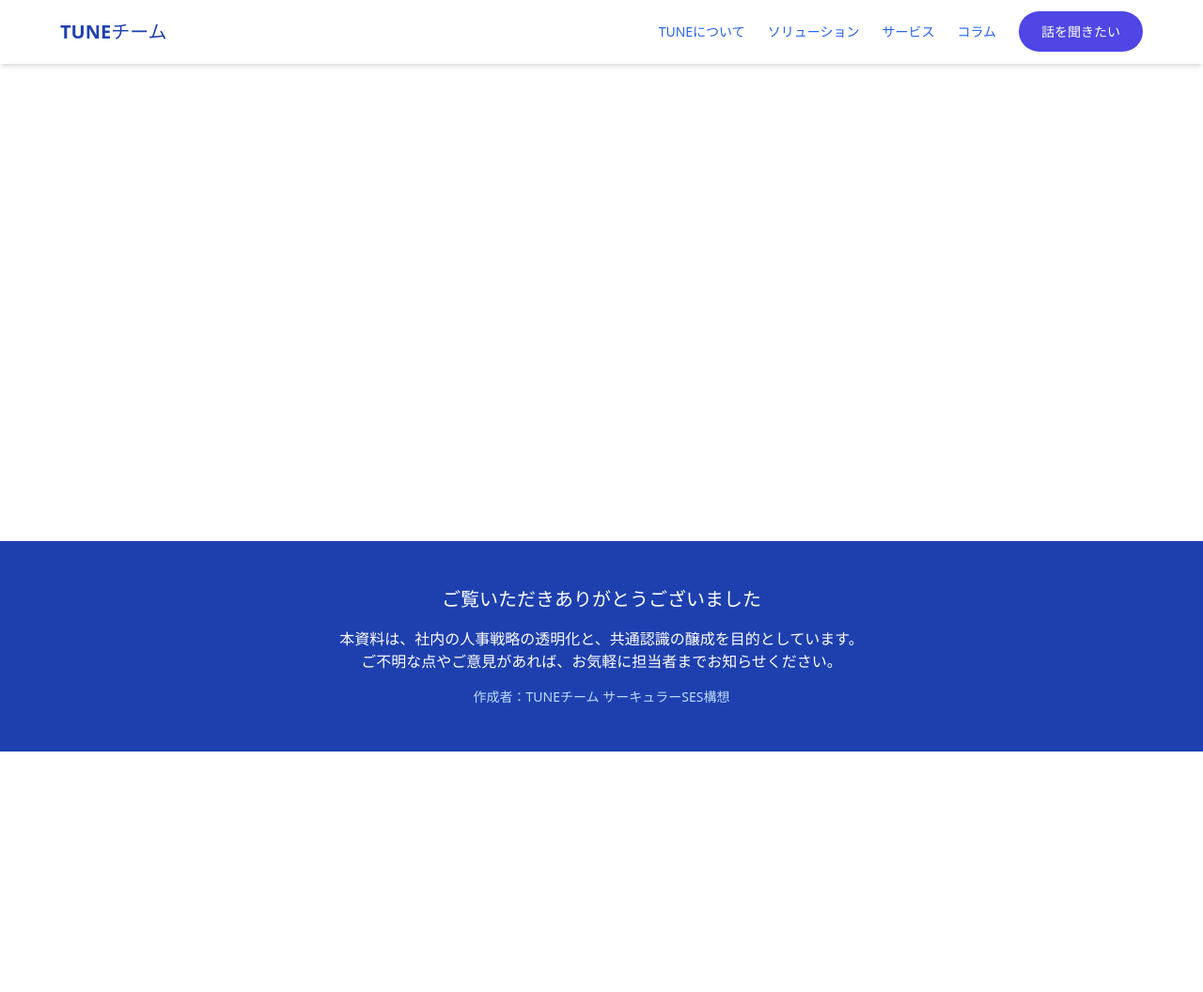
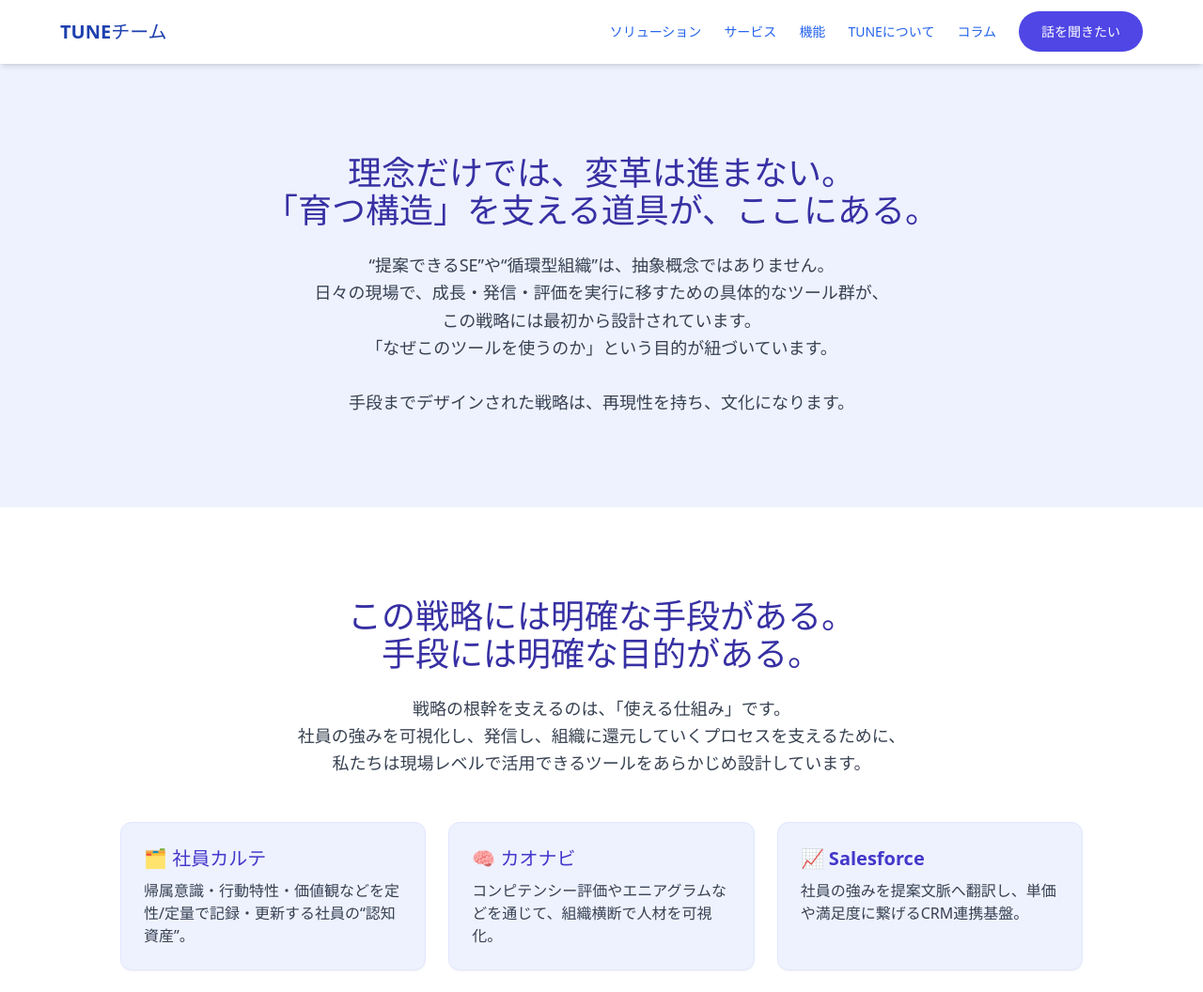
Before and after one commit to kutsu-4ta/circler-ses-lp, a React (Vite) app: page /functions in a window 1280 px wide. Shown: the top 1056 px of the page at 94% size. Before the commit the page ends 800 px from the top, so only its background shows below. Built offline with nearby package versions, Linux system fonts and the light colour scheme.

Commit message:
機能ページ

```diff
--- a/src/App.tsx
+++ b/src/App.tsx
@@ -3,7 +3,6 @@ import {BrowserRouter as Router, Routes, Route} from 'react-router-dom';
 import Nav from './components/Nav';
 import Hero from './components/Hero';
 import Background from './components/Background';
-import Plan from './components/Plan';
 import Footer from './components/Footer';
 import MemberPage from "./pages/MemberPage";
 import LeadershipPage from "./pages/LeadershipPage";
@@ -13,6 +12,7 @@ import InvestmentDetails from "./components/leadership/details/InvestmentDetails
 import LogicDetails from "./components/leadership/details/LogicDetails";
 import AboutUsPage from "./pages/AboutUsPage";
 import ServicePage from "./pages/ServicePage";
+import FunctionalItemPage from "./pages/FunctionalItemPage";
 
 function Container({children}: { children: React.ReactNode }) {
     return (
@@ -45,13 +45,14 @@ export default function App() {
                         <Route path="/members" element={<MemberPage/>}/>
                         <Route path="/leaders" element={<LeadershipPage/>}/>
                         <Route path="/services" element={<ServicePage/>}/>
+                        <Route path="/functions" element={<FunctionalItemPage/>}/>
                         <Route path="/aboutUs" element={<AboutUsPage/>}/>
 
-                        {/*経営向け 詳細ページ*/}
-                        <Route path="/leaders/details/challenge" element={<ChallengeDetails/>}/>
-                        <Route path="/leaders/details/logic" element={<LogicDetails/>}/>
-                        <Route path="/leaders/details/investment" element={<InvestmentDetails/>}/>
-                        <Route path="/leaders/details/executive" element={<ExecutiveRoleDetails/>}/>
+                        {/*経営向け 外部背景*/}
+                        <Route path="/column/challenge" element={<ChallengeDetails/>}/>
+                        <Route path="/column/logic" element={<LogicDetails/>}/>
+                        <Route path="/column/investment" element={<InvestmentDetails/>}/>
+                        <Route path="/column/executive" element={<ExecutiveRoleDetails/>}/>
                     </Routes>
                 </main>
                 <Footer/>
--- a/src/components/Nav.tsx
+++ b/src/components/Nav.tsx
@@ -20,11 +20,6 @@ export default function Nav() {
                         isOpen ? 'block' : 'hidden'
                     } md:flex md:space-x-6 text-sm font-medium text-blue-700 md:items-center md:static absolute bg-white left-0 top-full w-full md:w-auto md:bg-transparent`}
                 >
-                    <li className="border-b md:border-none">
-                        <Link to="/aboutUs" className="block  py-2 hover:underline" onClick={() => setIsOpen(false)}>
-                            TUNEについて
-                        </Link>
-                    </li>
                     {/*<li className="border-b md:border-none">*/}
                     {/*    <Link to="/members" className="block  py-2 hover:underline" onClick={() => setIsOpen(false)}>*/}
                     {/*        メンバーの方へ*/}
@@ -38,6 +33,16 @@ export default function Nav() {
                     <li className="border-b md:border-none">
                         <Link to="/services" className="block  py-2 hover:underline" onClick={() => setIsOpen(false)}>
                             サービス
+                        </Link>
+                    </li>
+                    <li className="border-b md:border-none">
+                        <Link to="/functions" className="block  py-2 hover:underline" onClick={() => setIsOpen(false)}>
+                            機能
+                        </Link>
+                    </li>
+                    <li className="border-b md:border-none">
+                        <Link to="/aboutUs" className="block  py-2 hover:underline" onClick={() => setIsOpen(false)}>
+                            TUNEについて
                         </Link>
                     </li>
                     <li className="border-b md:border-none">
--- /dev/null
+++ b/src/components/functionalItem/FunctionalCTASection.tsx
@@ -0,0 +1,35 @@
+import { Link } from 'react-router-dom';
+
+const FunctionalCTASection: React.FC = () => (
+    <section className="py-20 px-4 bg-indigo-50">
+        <div className="max-w-3xl mx-auto text-center">
+            <h2 className="text-3xl sm:text-4xl font-bold text-indigo-800 mb-6">
+                道具は揃っている。<br/>
+                あとは、運用を始めるだけ。
+            </h2>
+            <p className="text-lg text-gray-700 leading-relaxed mb-10">
+                理念も、設計も、道具も、ここにあります。<br />
+                この戦略は「再現性」と「実行性」を両立するために、ツールまで含めて設計されています。<br />
+                あとは、それを運用に乗せ、組織文化として回していくだけです。<br />
+                現場が動き、成果が積み上がり、ブランディングが始まります。
+            </p>
+
+            <div className="flex flex-col sm:flex-row justify-center gap-4">
+                <Link
+                    to="/consultation"
+                    className="bg-indigo-600 text-white text-lg font-semibold px-6 py-3 rounded-full hover:bg-indigo-700 transition"
+                >
+                    ツール活用の相談をする
+                </Link>
+                <Link
+                    to="/toolkits"
+                    className="border-2 border-indigo-600 text-indigo-700 text-lg font-semibold px-6 py-3 rounded-full hover:bg-white transition"
+                >
+                    活用ガイドを読む
+                </Link>
+            </div>
+        </div>
+    </section>
+);
+
+export default FunctionalCTASection;
--- /dev/null
+++ b/src/components/functionalItem/FunctionalIntroSection.tsx
@@ -0,0 +1,20 @@
+const FunctionalIntroSection: React.FC = () => (
+    <section className="py-24 px-4 bg-indigo-50">
+        <div className="max-w-4xl mx-auto text-center">
+            <h2 className="text-3xl sm:text-4xl font-bold text-indigo-800 mb-6">
+                理念だけでは、変革は進まない。<br className="hidden sm:inline" />
+                「育つ構造」を支える道具が、ここにある。
+            </h2>
+            <p className="text-lg text-gray-700 leading-relaxed">
+                “提案できるSE”や“循環型組織”は、抽象概念ではありません。<br />
+                日々の現場で、成長・発信・評価を実行に移すための具体的なツール群が、<br />
+                この戦略には最初から設計されています。<br />
+                「なぜこのツールを使うのか」という目的が紐づいています。<br />
+                <br />
+                手段までデザインされた戦略は、再現性を持ち、文化になります。
+            </p>
+        </div>
+    </section>
+);
+
+export default FunctionalIntroSection;
--- /dev/null
+++ b/src/components/functionalItem/ToolCardSectionSection.tsx
@@ -0,0 +1,54 @@
+const ToolCardSectionSection: React.FC = () => (
+    <section className="py-24 px-4 bg-white">
+        <div className="max-w-5xl mx-auto text-center">
+            <h2 className="text-3xl sm:text-4xl font-bold text-indigo-800 mb-6">
+                この戦略には明確な手段がある。<br/>
+                手段には明確な目的がある。<br/>
+            </h2>
+            <p className="text-lg text-gray-700 leading-relaxed mb-12">
+                戦略の根幹を支えるのは、「使える仕組み」です。<br />
+                社員の強みを可視化し、発信し、組織に還元していくプロセスを支えるために、<br />
+                私たちは現場レベルで活用できるツールをあらかじめ設計しています。
+            </p>
+
+            <div className="grid sm:grid-cols-2 lg:grid-cols-3 gap-6 text-left">
+                {[
+                    {
+                        title: '🗂 社員カルテ',
+                        desc: '帰属意識・行動特性・価値観などを定性/定量で記録・更新する社員の“認知資産”。',
+                    },
+                    {
+                        title: '🧠 カオナビ',
+                        desc: 'コンピテンシー評価やエニアグラムなどを通じて、組織横断で人材を可視化。',
+                    },
+                    {
+                        title: '📈 Salesforce',
+                        desc: '社員の強みを提案文脈へ翻訳し、単価や満足度に繋げるCRM連携基盤。',
+                    },
+                    {
+                        title: '📝 社内ブログ',
+                        desc: '成功体験や価値観を共有し、“文化”として人材が育つ空気を形成。',
+                    },
+                    {
+                        title: '🤝 1on1準備シート',
+                        desc: '対話の質と目的を高め、発信・評価・自己効力感を支援。',
+                    },
+                    {
+                        title: '🎯 Will・Can・Mustアクションシート',
+                        desc: '強み・志向・現場ニーズを言語化し、提案材料や評価軸として活用。',
+                    },
+                ].map((tool, i) => (
+                    <div
+                        key={i}
+                        className="bg-indigo-50 rounded-xl shadow-sm p-6 border border-indigo-100"
+                    >
+                        <h3 className="text-xl font-semibold text-indigo-700 mb-2">{tool.title}</h3>
+                        <p className="text-gray-700">{tool.desc}</p>
+                    </div>
+                ))}
+            </div>
+        </div>
+    </section>
+);
+
+export default ToolCardSectionSection;
--- a/src/components/leadership/ChallengeSection.tsx
+++ b/src/components/leadership/ChallengeSection.tsx
@@ -39,7 +39,7 @@ const ChallengeSection: React.FC = () => (
             </div>
 
             <div className="mt-10">
-                <Link to="/leaders/details/challenge">
+                <Link to="/column/challenge">
                     <button className="px-6 py-2 bg-indigo-600 text-white rounded-full hover:bg-indigo-700 transition">
                         背景の構造をもっと見る
                     </button>
--- a/src/components/leadership/IntroSection.tsx
+++ b/src/components/leadership/IntroSection.tsx
@@ -2,7 +2,8 @@ const IntroSection: React.FC = () => (
     <div className="bg-gray-100 py-24 px-6 sm:px-12 text-gray-900">
         <div className="max-w-5xl mx-auto text-center">
             <h1 className="text-4xl sm:text-5xl font-bold text-indigo-800 mb-6 leading-tight">
-                「人が育つ構造」こそが、SESを超えるブランディング戦略。
+                「人が育つ構造」こそが、<br/>
+                SESを超えるブランディング戦略。
             </h1>
             <p className="text-xl sm:text-2xl mb-6 leading-relaxed text-gray-700">
                 離職率の増加、モチベーション低下、SEの評価と成果の分断——。
--- a/src/components/leadership/LogicSection.tsx
+++ b/src/components/leadership/LogicSection.tsx
@@ -38,7 +38,7 @@ const LogicSection: React.FC = () => (
             </div>
 
             <div className="mt-10">
-                <Link to="/leaders/details/logic">
+                <Link to="/column/logic">
                     <button className="px-6 py-2 bg-indigo-600 text-white rounded-full hover:bg-indigo-700 transition">
                         モデルの詳細をもっと見る
                     </button>
--- a/src/components/leadership/TacticsSection.tsx
+++ b/src/components/leadership/TacticsSection.tsx
@@ -37,7 +37,7 @@ const TacticsSection: React.FC = () => (
             </div>
 
             <div className="mt-10">
-                <Link to="/leaders/details/tactics">
+                <Link to="/column/tactics">
                     <button className="px-6 py-2 bg-indigo-600 text-white rounded-full hover:bg-indigo-700 transition">
                         実行プランをもっと詳しく見る
                     </button>
--- a/src/pages/AboutUsPage.tsx
+++ b/src/pages/AboutUsPage.tsx
@@ -1,6 +1,5 @@
 import Plan from "../components/Plan";
 import CultureQuote from "../components/aboutus/CultureQuote";
-import TeamMessage from "../components/aboutus/TeamMessage";
 import MvvSection from "../components/aboutus/MvvSection";
 
 const AboutUsPage: React.FC = () => {
--- /dev/null
+++ b/src/pages/FunctionalItemPage.tsx
@@ -0,0 +1,21 @@
+import FunctionalIntroSection from "../components/functionalItem/FunctionalIntroSection";
+import ToolCardSectionSection from "../components/functionalItem/ToolCardSectionSection";
+import FunctionalCTASection from "../components/functionalItem/FunctionalCTASection";
+
+
+const FunctionalItemPage: React.FC = () => {
+    return (
+        <div className="font-sans text-gray-900 bg-white min-h-screen">
+            {/* 1. ページ導入：なぜ“機能”が重要なのか */}
+            <FunctionalIntroSection />
+
+            {/* 2. ツール紹介カード */}
+            <ToolCardSectionSection />
+
+            {/* 3. CTA：実装支援・運用相談へ */}
+            <FunctionalCTASection />
+        </div>
+    );
+};
+
+export default FunctionalItemPage;
```
